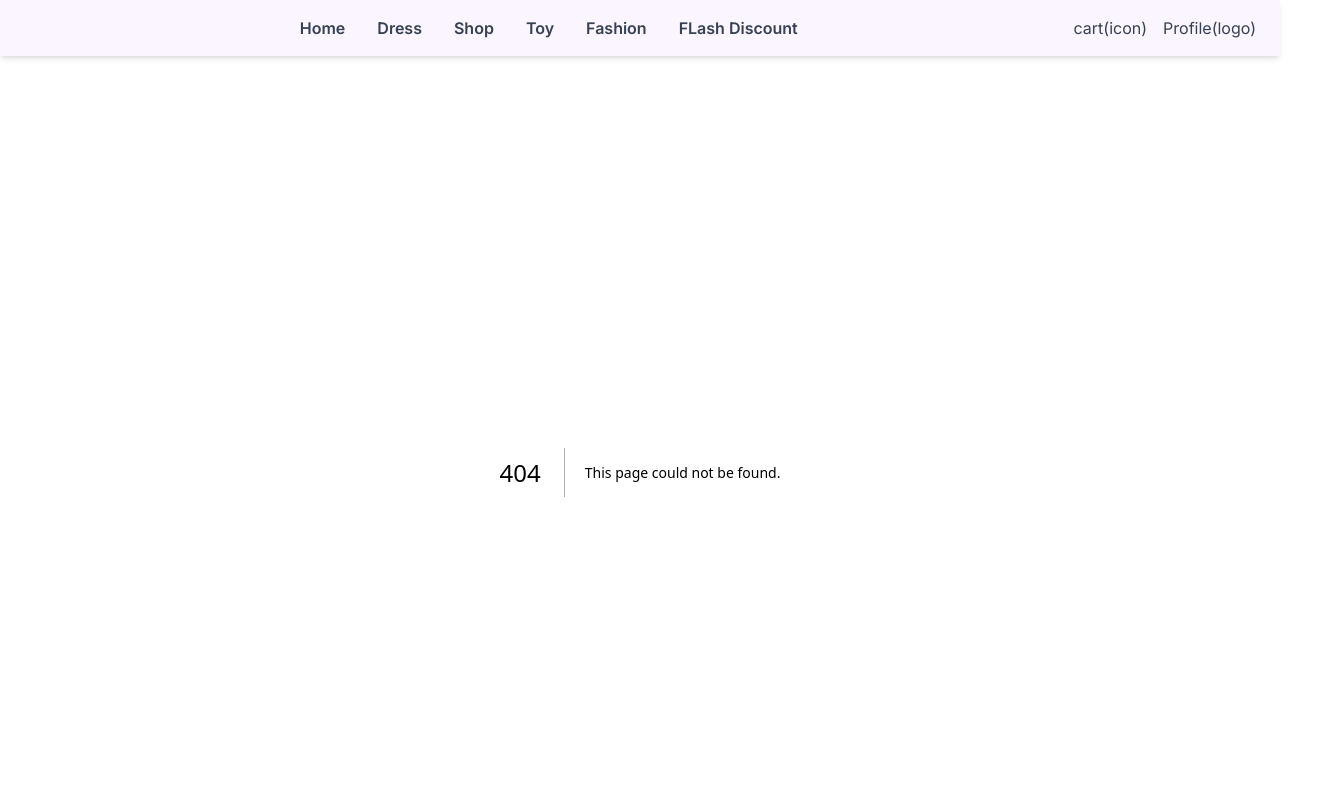
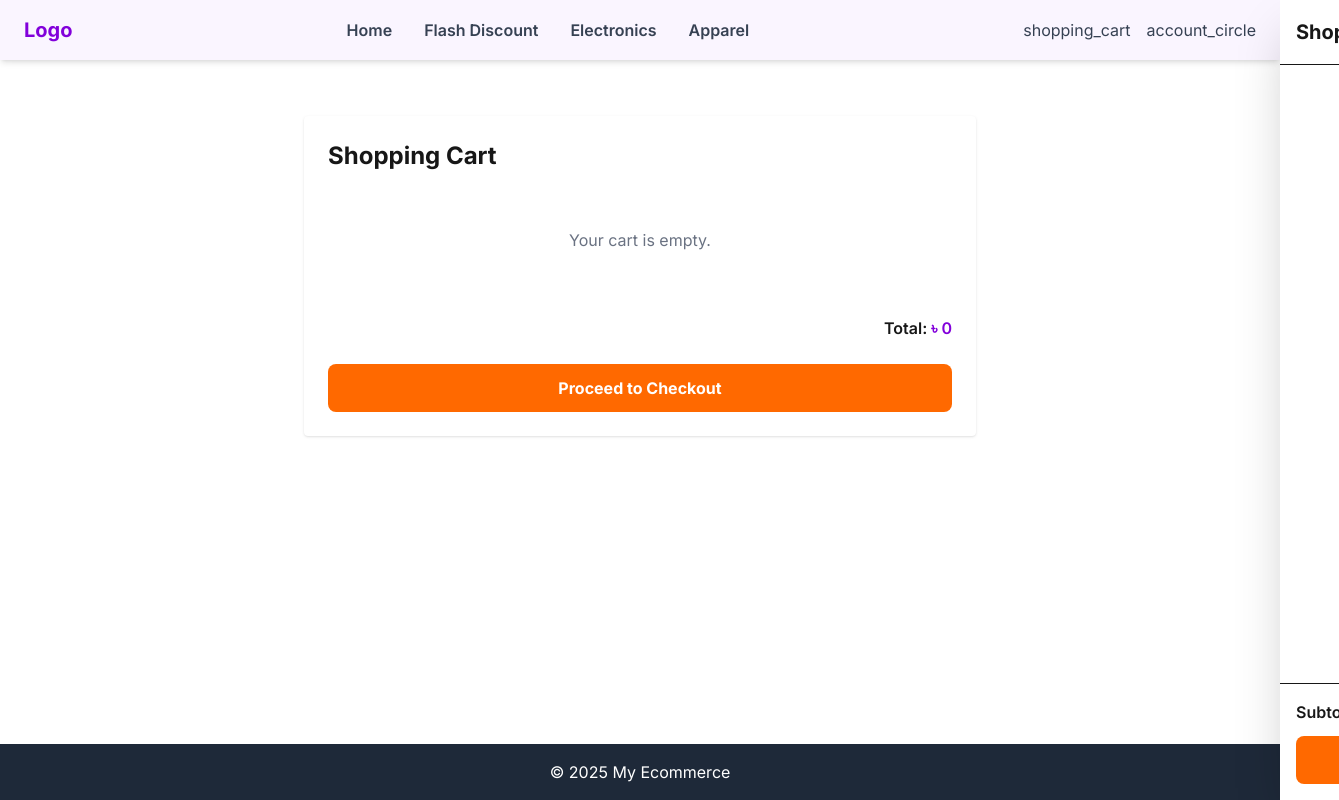
Before and after one commit to shaharia1999/Ecommerce-web, a Next.js app: page /Shopping_cart in a window 1280 px wide. Before the commit this address had no page. Shown: the top 800 px of the page, 1339 px wide, since content can reach past the window. Built offline with nearby package versions, Linux system fonts and the light colour scheme.

Commit message:
added shaharia

```diff
--- /dev/null
+++ b/src/app/Apparel/page.tsx
@@ -0,0 +1,11 @@
+import React from 'react';
+
+const page = () => {
+    return (
+        <div>
+            <h1>Apparel</h1>
+        </div>
+    );
+};
+
+export default page;
--- /dev/null
+++ b/src/app/Electronics/page.tsx
@@ -0,0 +1,32 @@
+'use client';
+
+import { useProducts } from '../../utils/api';
+import FlashCard from '../../components/FlashCard';
+
+export default function ElectronicsPage() {
+  const { data, isLoading, isError } = useProducts({ category: 'Electronics' });
+
+  if (isLoading) {
+    return <div className="py-16 text-center text-lg">Loading...</div>;
+  }
+  if (isError || !data) {
+    return <div className="py-16 text-center text-lg text-red-500">Failed to load products</div>;
+  }
+
+  const products = data.products || [];
+
+  return (
+    <section className="py-16 px-4 max-w-7xl mx-auto">
+      <h1 className="text-3xl font-bold mb-8 text-center text-purple-700">All Electronics Products</h1>
+      {products.length > 0 ? (
+        <div className="grid grid-cols-1 sm:grid-cols-2 md:grid-cols-3 lg:grid-cols-4 gap-8 ">
+          {products.map((product) => (
+            <FlashCard key={product.id} product={product} />
+          ))}
+        </div>
+      ) : (
+        <div className="text-center text-gray-500">No products found</div>
+      )}
+    </section>
+  );
+}
--- /dev/null
+++ b/src/app/Shopping_cart/page.tsx
@@ -0,0 +1,96 @@
+'use client';
+import React, { useEffect, useState } from 'react';
+import Image from 'next/image';
+
+interface CartItem {
+  id: number;
+  name: string;
+  price: number;
+  quantity: number;
+  image?: string;
+}
+
+const CartPage = () => {
+  const [cartItems, setCartItems] = useState<CartItem[]>([]);
+
+  useEffect(() => {
+    const storedCart = localStorage.getItem('cart');
+    if (storedCart) {
+      setCartItems(JSON.parse(storedCart));
+    }
+  }, []);
+
+  const total = cartItems.reduce(
+    (acc, item) => acc + item.price * item.quantity,
+    0
+  );
+
+  return (
+    <div className="max-w-2xl mx-auto mt-10 p-6 bg-white rounded shadow">
+      <h1 className="text-2xl font-bold mb-4">Shopping Cart</h1>
+
+      {cartItems.length === 0 ? (
+        <p className="text-gray-500 text-center py-10">Your cart is empty.</p>
+      ) : (
+        <ul>
+          {cartItems.map((item) => (
+            <li
+              key={item.id}
+              className="flex items-center justify-between py-4 border-b"
+            >
+              <div className="flex items-center space-x-4">
+                {/* Product Image */}
+                {item.image ? (
+                  <Image
+                    src={item.image}
+                    alt={item.name}
+                    width={64}
+                    height={64}
+                    className="object-cover rounded border"
+                  />
+                ) : (
+                  <div className="w-16 h-16 bg-gray-100 flex items-center justify-center rounded border text-gray-400">
+                    No Image
+                  </div>
+                )}
+
+                {/* Product Info */}
+                <div>
+                  <div className="font-semibold text-lg">{item.name}</div>
+                  <div className="text-gray-500 text-sm">
+                    Quantity: {item.quantity}
+                  </div>
+                  <div className="text-gray-500 text-sm">
+                    Unit Price: ৳ {item.price}
+                  </div>
+                </div>
+              </div>
+
+              {/* Subtotal */}
+              <div className="font-bold text-purple-700">
+                ৳ {item.price * item.quantity}
+              </div>
+            </li>
+          ))}
+        </ul>
+      )}
+
+      <div className="mt-6 font-semibold text-right">
+        Total: <span className="text-purple-700">৳ {total}</span>
+      </div>
+
+      {/* Checkout Button */}
+      <div className="mt-6">
+        <button
+          className="w-full bg-orange-500 hover:bg-orange-600 text-white py-3 rounded-lg font-bold transition"
+          disabled={cartItems.length === 0}
+          onClick={() => alert('Checkout functionality coming soon!')}
+        >
+          Proceed to Checkout
+        </button>
+      </div>
+    </div>
+  );
+};
+
+export default CartPage;
--- a/src/app/layout.tsx
+++ b/src/app/layout.tsx
@@ -5,6 +5,7 @@ import "../styles/globals.css";
 import Navbar from "../components/common/Navbar";
 import Footer from "../components/common/Footer";
 import QueryProvider from "../providers/QueryProvider";
+import { CartProvider } from "../context/CartContext";
 const inter = Inter({ subsets: ["latin"] });
 
 export const metadata: Metadata = {
@@ -21,12 +22,14 @@ export default function RootLayout({
     <html lang="en">
       <body className={`${inter.className} flex flex-col min-h-screen`}>
         <QueryProvider>
+          <CartProvider>
             {/* Sticky Navbar */}
             <Navbar className="sticky top-0 z-50" />
             {/* Main content fills available space */}
             <main className="flex-1 pt-4">{children}</main>
             {/* Footer always at bottom */}
             <Footer />
+          </CartProvider>
         </QueryProvider>
       </body>
     </html>
--- a/src/app/page.tsx
+++ b/src/app/page.tsx
@@ -21,14 +21,14 @@ export default function HomePage() {
       <TopCategoriesSection />
       <main>
         {/* অন্যান্য সেকশন */}
-      <FlashSection
-  title="Electronics Collection"
-  category="Electronics Collection" // ঠিক spelling, ক্যাপিটালাইজেশন, স্পেস সহ
-  limit={8}
-/>
         <FlashSection
-          title="Fashion Items"
-          category="fashion"
+          title="Electronics Collection"
+          category="Electronics" // ঠিক spelling, ক্যাপিটালাইজেশন, স্পেস সহ
+          limit={8}
+        />
+        <FlashSection
+          title="Apparel Items"
+          category="Apparel"
           limit={6}
         />
         <FlashSection
--- a/src/components/FlashSection.tsx
+++ b/src/components/FlashSection.tsx
@@ -1,6 +1,7 @@
 // updated code for FlashSection component
 'use client';
 
+import Link from 'next/link';
 import { useProducts } from '../utils/api';
 import FlashCard from './FlashCard';
 
@@ -138,11 +139,16 @@ export default function FlashSection({ title, category, limit = 8, className = "
         </div>
         {/*  */}
         {/* View More Button */}
+        {/* import Link from 'next/link';
+// ...existing code... */}
+
 {data.total > data.products.length && (
   <div className="text-center mt-10">
+    <Link href={`/${category ? category : 'products'}`}>
       <button className="bg-orange-500 text-white font-semibold py-3 px-8 rounded-lg hover:bg-orange-600 transition-all duration-300">
         View More Products ({data.total - data.products.length} more)
       </button>
+    </Link>
   </div>
 )}
       </div>
--- a/src/components/cards/BannerCard.tsx
+++ b/src/components/cards/BannerCard.tsx
@@ -12,7 +12,7 @@ type Props = {
 const BannerCard = ({ title, description, image, buttonText, link }: Props) => {
   return (
     <div className="relative rounded overflow-hidden shadow-lg group">
-      <img src={image} alt={title}  className="w-full h-64 object-cover" />
+      {/* <img src={image} alt={title}  className="w-full h-64 object-cover" /> */}
       <div className="absolute inset-0 bg-purple-600 bg-opacity-40 flex flex-col justify-center items-center text-center text-white p-4">
         <h2 className="text-2xl font-bold mb-2">{title}</h2>
         <p className="mb-4">{description}</p>
--- a/src/components/cards/FlashSaleCard.tsx
+++ b/src/components/cards/FlashSaleCard.tsx
@@ -1,6 +1,7 @@
 import Image from "next/image";
 import { useState } from "react"; // useEffect remove করুন কারণ use হচ্ছে না
 import { useRouter } from "next/navigation";
+import { useCart } from "@/src/context/CartContext";
 
 type Props = {
   title: string;
@@ -38,10 +39,11 @@ const FlashSaleCard = ({
   rating = 0,
   reviews = 0,
   slug, // এটা add করুন
+  stock = 1,
 }: Props) => {
   const [hovered, setHovered] = useState(false);
   const router = useRouter();
-
+const { addToCart } = useCart();
   // Generate slug from title if not provided
   const generateSlug = (title: string) => {
     return title
@@ -78,6 +80,7 @@ const FlashSaleCard = ({
   };
 
   return (
+
     <div
       className="border rounded-2xl p-4 shadow hover:scale-100 transition bg-white  h-[420px] flex flex-col "
       onMouseEnter={() => setHovered(true)}
@@ -113,15 +116,37 @@ const FlashSaleCard = ({
               : "opacity-0 translate-x-5 pointer-events-none"
           }`}
         >
+
+
 {["shuffle", "love", "cart"].map((icon) => (
   <div key={icon} className="relative group">
-              <button className="bg-black/70 text-white rounded-full w-9 h-9 flex items-center justify-center hover:bg-orange-300 hover:text-white transition-all duration-500 ease-in-out">
+    <button
+      className="bg-black/70 text-white rounded-full w-9 h-9 flex items-center justify-center hover:bg-orange-300 hover:text-white transition-all duration-500 ease-in-out"
+      onClick={() => {
+        if (icon === "cart") {
+          addToCart({
+            id: slug || title,
+            title,
+            price,
+            mainImg,
+            quantity: 1,
+            stock: stock ?? 1,
+          });
+        }
+      }}
+      title={icon === "cart" ? "Add to Cart" : ""}
+    >
       {icon === "shuffle" && <span>🔄</span>}
       {icon === "love" && <span>❤️</span>}
       {icon === "cart" && <span>🛒</span>}
     </button>
   </div>
 ))}
+
+
+
+
+
         </div>
       </div>
       <h3 className="font-bold text-lg mb-1">{title}</h3>
--- /dev/null
+++ b/src/components/common/CartDrawer.tsx
@@ -0,0 +1,65 @@
+'use client';
+import { useCart } from '../../context/CartContext';
+import Image from 'next/image';
+import Link from 'next/link';
+
+export default function CartDrawer() {
+  const { cart, removeFromCart, updateQuantity, subtotal, open, setOpen } = useCart();
+
+  return (
+    <>
+      {/* Overlay */}
+      <div
+        className={`fixed inset-0 bg-black/30 z-[9998] transition-opacity duration-300 ${open ? 'opacity-100 pointer-events-auto' : 'opacity-0 pointer-events-none'}`}
+        onClick={() => setOpen(false)}
+      />
+      {/* Drawer */}
+      <div
+        className={`fixed top-0 right-0 h-full w-full sm:w-[400px] bg-white shadow-2xl z-[9999] transition-transform duration-300 transform ${
+  open ? 'translate-x-0' : 'translate-x-full'
+} flex flex-col`}
+        style={{ maxWidth: '100vw', right: 0, left: 'auto', padding: 0, margin: 0 }}
+      >
+        <div className="flex justify-between items-center p-4 border-b">
+          <h2 className="text-xl font-bold">Shopping Cart</h2>
+         <button onClick={() => setOpen(false)} className="text-2xl">&times;</button>
+        </div>
+        <div className="p-4 flex-1 overflow-y-auto hide-scrollbar">
+          {cart.length === 0 ? (
+            <div className="text-center text-gray-500 mt-10">Your cart is empty</div>
+          ) : (
+            cart.map((item) => (
+              <div key={item.id} className="flex items-center mb-6 border-b pb-4">
+                <Image src={item.mainImg} alt={item.title} width={60} height={60} className="rounded" />
+                <div className="ml-3 flex-1">
+                  <div className="font-semibold">{item.title}</div>
+                  <div className="text-sm text-gray-500">৳{item.price} x {item.quantity}</div>
+                  <div className="flex items-center mt-2">
+                    <button onClick={() => updateQuantity(item.id, item.quantity - 1)} className="px-2">-</button>
+                    <span className="px-2">{item.quantity}</span>
+                    <button onClick={() => updateQuantity(item.id, item.quantity + 1)} className="px-2">+</button>
+                    <button onClick={() => removeFromCart(item.id)} className="ml-4 text-red-500 text-xs">Remove</button>
+                  </div>
+                </div>
+              </div>
+            ))
+          )}
+        </div>
+        <div className="p-4 border-t">
+          <div className="flex justify-between font-semibold mb-3">
+            <span>Subtotal</span>
+            <span>৳{subtotal}</span>
+          </div>
+          <Link href="/order">
+            <button
+              className="w-full bg-orange-500 text-white py-3 rounded-lg font-bold hover:bg-orange-600 transition"
+              onClick={() => setOpen(false)}
+            >
+              View Cart
+            </button>
+          </Link>
+        </div>
+      </div>
+    </>
+  );
+}
--- a/src/components/common/Navbar.tsx
+++ b/src/components/common/Navbar.tsx
@@ -1,16 +1,16 @@
-// import Image from 'next/image';
 'use client';
+
 import Link from 'next/link';
 import React from 'react';
 import { usePathname } from 'next/navigation';
+import CartDrawer from './CartDrawer';
+// import { useCart } from '../../context/CartContext';
 
 const navLinks = [
   { href: '/', label: 'Home' },
-  { href: '/dress', label: 'Dress' },
-  { href: '/shop', label: 'Shop' },
-  { href: '/toy', label: 'Toy' },
-  { href: '/fashion', label: 'Fashion' },
-  { href: '/FlashSaleCardDiscount', label: 'FLash Discount' },
+  { href: '/FlashSaleCardDiscount', label: 'Flash Discount' },
+  { href: '/Electronics', label: 'Electronics' },
+  { href: '/Apparel', label: 'Apparel' },
 ];
 
 interface NavbarProps {
@@ -19,16 +19,15 @@ interface NavbarProps {
 
 const Navbar: React.FC<NavbarProps> = ({ className = '' }) => {
   const pathname = usePathname();
+  // const { setOpen } = useCart(); // ✅ এটা নিতে ভুলবেন না
 
   return (
-    <nav className={`fixed top-0 left-0 right-0 bg-purple-50 shadow-md w-full ${className}`}>
+    <nav className={` fixed top-0 left-0 right-0 bg-purple-50 shadow-md w-full z-50 ${className}`}>
       <div className="max-w-[1600px] mx-auto flex items-center justify-between px-6 py-4">
-        {/* Left: Logo/Icon */}
+        {/* Left: Logo */}
         <div className="flex items-center">
-          {/* Example logo, replace src as needed */}
           <Link href="/">
-            {/* <Image  alt="Logo" className="h-10 w-10" /> */}
-
+            <span className="font-bold text-xl text-purple-700">Logo</span>
           </Link>
         </div>
         {/* Middle: Navigation Links */}
@@ -37,30 +36,34 @@ const Navbar: React.FC<NavbarProps> = ({ className = '' }) => {
             <Link
               key={nav.href}
               href={nav.href}
-              className={`font-semibold transition ${
-                pathname === nav.href
+              className={`font-semibold transition ${pathname === nav.href
                   ? 'text-purple-700 underline underline-offset-4'
                   : 'text-gray-700 hover:text-purple-700'
-              }`}
+                }`}
             >
               {nav.label}
             </Link>
           ))}
         </div>
-        {/* Right: Icons & Profile Dropdown */}
+        {/* Right: Cart Icon & Profile Dropdown */}
         <div className="flex items-center space-x-4">
-          {/* Example icon, replace with your icon library */}
-          <Link href="/order" className="text-gray-700 hover:text-purple-700 transition">
-            {/* Order Icon */}
-            <span className="material-icons">cart(icon)</span>
+          <Link
+            href="/Shopping_cart"
+            // onClick={e => {
+            //   e.preventDefault();
+            //   setOpen(true); // ✅ Cart Drawer খুলবে
+            // }}
+            className="text-gray-700 hover:text-purple-700 transition"
+          >
+            <span className="material-icons">shopping_cart</span>
           </Link>
+          <CartDrawer />
           {/* Profile Dropdown */}
           <div className="relative group">
             <button className="flex items-center text-gray-700 hover:text-purple-700 transition focus:outline-none">
-              {/* Profile Icon */}
-              <span className="material-icons">Profile(logo)</span>
+              <span className="material-icons">account_circle</span>
             </button>
-            <div className="absolute right-0 mt-2 w-48 bg-white border border-gray-200 rounded-md shadow-lg opacity-0 group-hover:opacity-100 pointer-events-none group-hover:pointer-events-auto transition-opacity duration-200">
+            <div className="absolute right-[-1] mt-2 w-48 bg-white border border-gray-200 rounded-md shadow-lg opacity-0 group-hover:opacity-100 pointer-events-none group-hover:pointer-events-auto transition-opacity duration-200">
               <Link href="/dashboard" className="block px-4 py-2 text-gray-700 hover:bg-gray-100">Dashboard</Link>
               <Link href="/settings" className="block px-4 py-2 text-gray-700 hover:bg-gray-100">Settings</Link>
               <Link href="/logout" className="block px-4 py-2 text-gray-700 hover:bg-gray-100">Logout</Link>
--- /dev/null
+++ b/src/context/CartContext.tsx
@@ -0,0 +1,78 @@
+'use client';
+import React, { createContext, useContext, useEffect, useState } from 'react';
+
+export interface CartItem {
+  id: string;
+  title: string;
+  price: number;
+  mainImg: string;
+  quantity: number;
+  stock: number;
+}
+
+interface CartContextType {
+  cart: CartItem[];
+  addToCart: (item: CartItem) => void;
+  removeFromCart: (id: string) => void;
+  updateQuantity: (id: string, quantity: number) => void;
+  clearCart: () => void;
+  subtotal: number;
+  open: boolean;
+  setOpen: (open: boolean) => void;
+}
+
+const CartContext = createContext<CartContextType | undefined>(undefined);
+
+export const useCart = () => {
+  const ctx = useContext(CartContext);
+  if (!ctx) throw new Error('useCart must be used within CartProvider');
+  return ctx;
+};
+
+export const CartProvider = ({ children }: { children: React.ReactNode }) => {
+  const [cart, setCart] = useState<CartItem[]>([]);
+  const [open, setOpen] = useState(false);
+
+  useEffect(() => {
+    const stored = localStorage.getItem('cart');
+    if (stored) setCart(JSON.parse(stored));
+  }, []);
+
+  useEffect(() => {
+    localStorage.setItem('cart', JSON.stringify(cart));
+  }, [cart]);
+
+  const addToCart = (item: CartItem) => {
+    setCart((prev) => {
+      const found = prev.find((p) => p.id === item.id);
+      if (found) {
+        return prev.map((p) =>
+          p.id === item.id
+            ? { ...p, quantity: Math.min(p.quantity + 1, p.stock) }
+            : p
+        );
+      }
+      return [...prev, { ...item, quantity: 1 }];
+    });
+    setOpen(true);
+  };
+
+  const removeFromCart = (id: string) => setCart((prev) => prev.filter((p) => p.id !== id));
+  const updateQuantity = (id: string, quantity: number) =>
+    setCart((prev) =>
+      prev.map((p) =>
+        p.id === id ? { ...p, quantity: Math.max(1, Math.min(quantity, p.stock)) } : p
+      )
+    );
+  const clearCart = () => setCart([]);
+
+  const subtotal = cart.reduce((sum, item) => sum + item.price * item.quantity, 0);
+
+  return (
+    <CartContext.Provider
+      value={{ cart, addToCart, removeFromCart, updateQuantity, clearCart, subtotal, open, setOpen }}
+    >
+      {children}
+    </CartContext.Provider>
+  );
+};
--- a/src/styles/globals.css
+++ b/src/styles/globals.css
@@ -28,3 +28,11 @@ body {
 .container {
   @apply mx-auto max-w-[1600px];
 }
+
+.hide-scrollbar {
+  scrollbar-width: none;           /* Firefox */
+  -ms-overflow-style: none;        /* IE 10+ */
+}
+.hide-scrollbar::-webkit-scrollbar {
+  display: none;                   /* Chrome/Safari/Webkit */
+}
```
Lines whose indentation alone changed are shown as unchanged.
